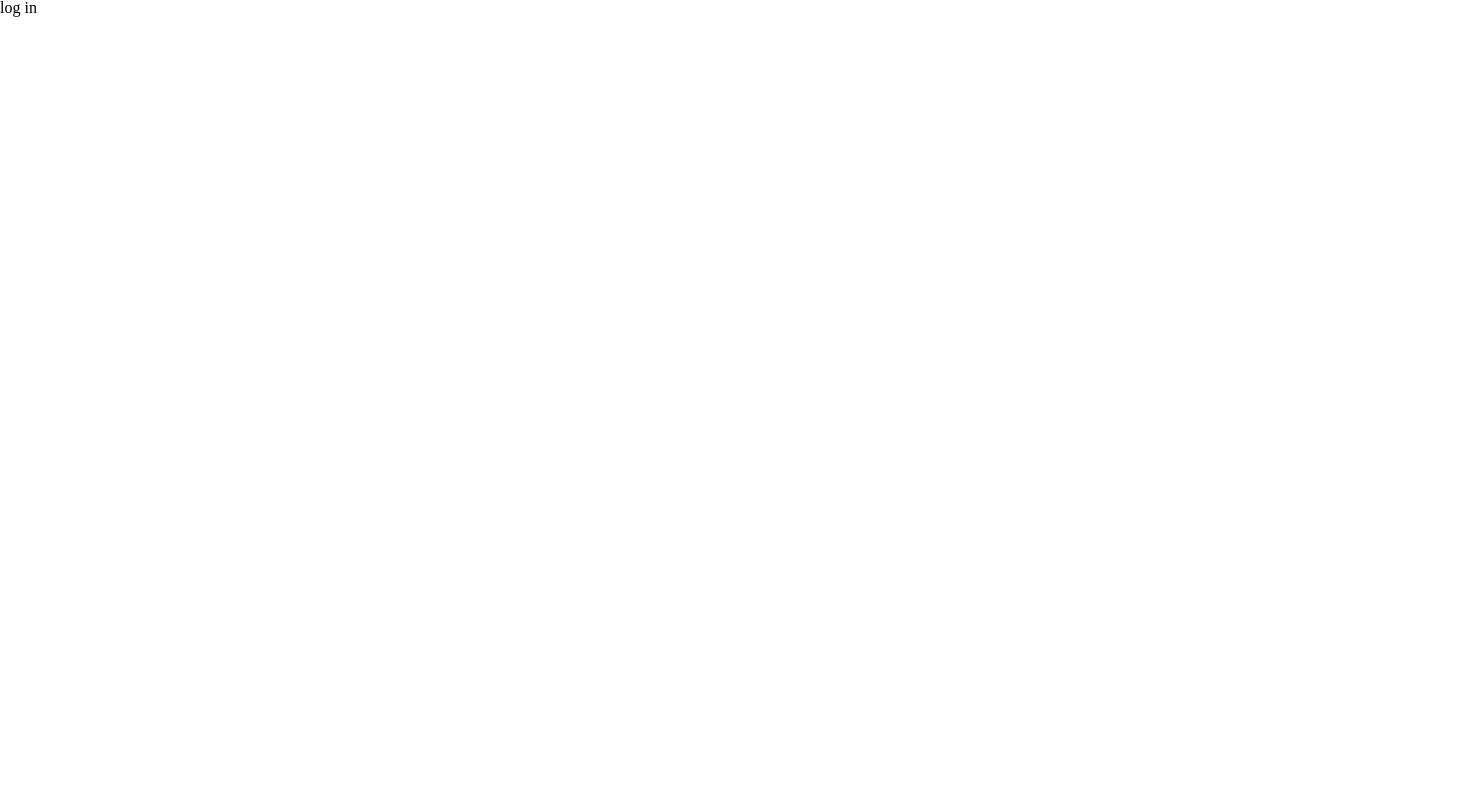
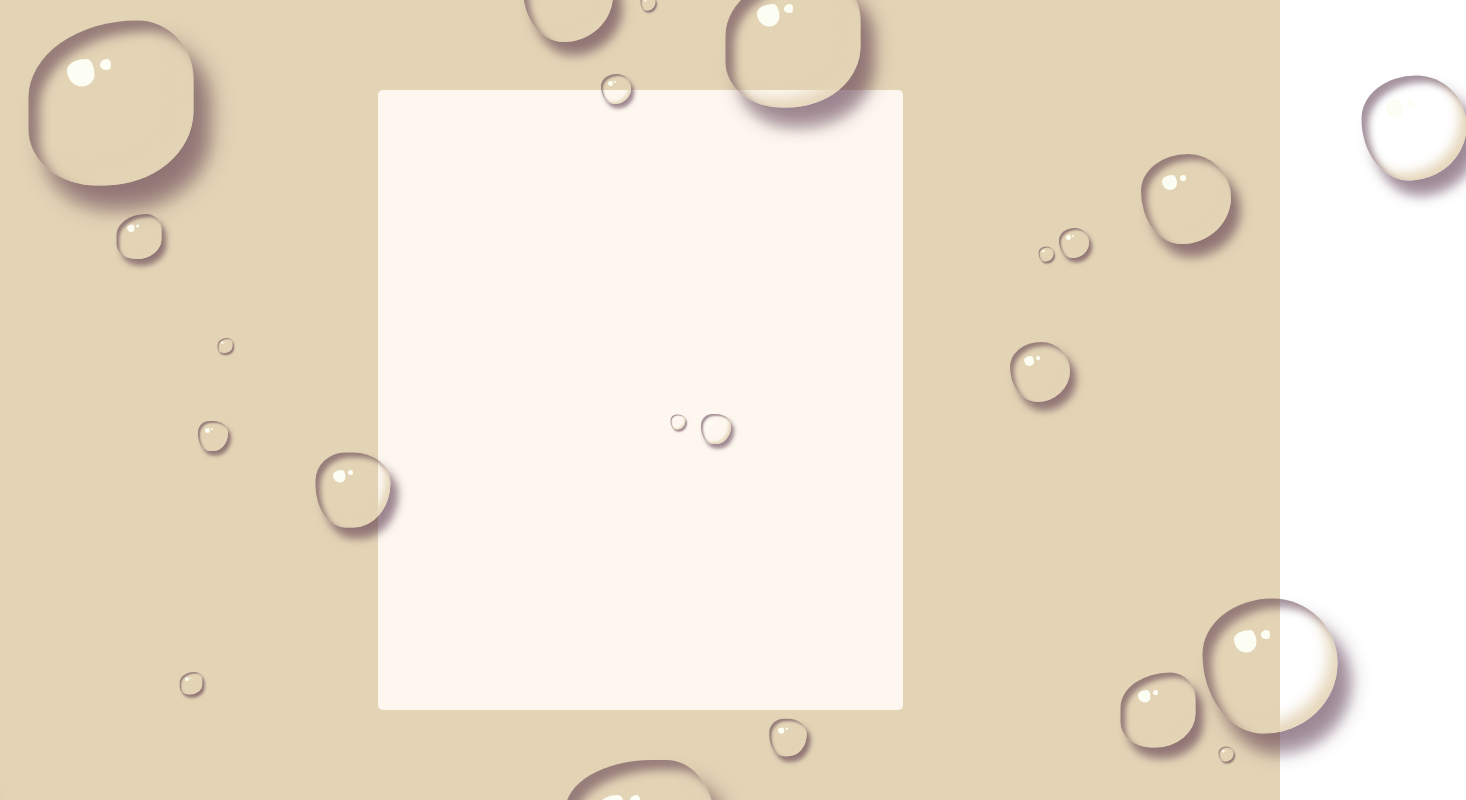
Before and after one commit to devojka-od-papira/agile-hub, a React (Create React App) app: page / in a window 1280 px wide. Shown: the top 800 px of the page, 1466 px wide, since content can reach past the window. Built offline with nearby package versions, Linux system fonts and the light colour scheme; the HTML template or start-up script is replaced by a standard one.

Commit message:
Create water drops animation for log in view

```diff
--- a/src/assets/styles/colors.scss
+++ b/src/assets/styles/colors.scss
@@ -1,6 +1,6 @@
 @use 'sass:list';
 
-$clr-primary: #4E2A40;
+  $clr-primary: #4E2A40;
 $clr-secondary: #876472;
 $clr-accent: #F67673;
 $clr-natural-light: #E3D4B6;
--- /dev/null
+++ b/src/views/login/LogIn.module.scss
@@ -0,0 +1,279 @@
+.wrapper {
+  display: flex;
+  justify-content: center;
+  align-items: center;
+  min-height: 100vh;
+  background-color: #E3D4B6;
+}
+
+.drops {
+  border-radius: 5px;
+  position: relative;
+  display: flex;
+  justify-content: center;
+  align-items: center;
+  background-color: #FDF7EF;
+  width: 525px;
+  height: 620px;
+}
+
+.drop {
+  position: absolute;
+  width: 150px;
+  height: 150px;
+  background-color: transparent;
+  border-radius: 64% 36% 48% 52% / 38% 47% 64% 62% ;
+  box-shadow: inset 10px 10px 10px rgba(78, 42, 64, 0.5),
+               15px 25px 10px rgba(78, 42, 64, 0.1),
+                15px 20px 20px rgba(78, 42, 64, 0.5),
+              inset -10px -10px 15px rgba(227, 212, 182, 0.9);
+  transition: 0.5s ease-in-out;
+}
+.drop:nth-child(1){
+  bottom: -200px;
+}
+
+.drop::before {
+  content: '';
+  position: absolute;
+  top: 35px;
+  left: 35px;
+  background-color:  #fcfdf3;
+  width: 25px;
+  height: 25px;
+  border-radius: 71% 29% 46% 54% / 41% 57% 43% 59% ;
+}
+
+.drop:hover {
+  border-radius: 56% 44% 67% 35% / 63% 44% 66% 35%  ;
+}
+
+.drop::after {
+  content: '';
+  position: absolute;
+  top: 35px;
+  left: 65px;
+  background-color: #fcfdf3;
+  width: 10px;
+  height: 10px;
+  border-radius: 68% 42% 32% 65% / 61% 50% 50% 42%;
+}
+
+.drop:nth-child(2) {
+  left: 0;
+  transform: scale(0.5) translate(-200px, 180px);
+  border-radius: 44% 56% 55% 45% / 42% 45% 67% 64%;
+  &:hover {
+    border-radius: 68% 42% 32% 65% / 61% 57% 47% 42%;
+  }
+}
+
+.drop:nth-child(3) {
+  right: -100px;
+  transform: scale(0.4) translate(280px, -70px);
+  border-radius: 52% 48% 55% 45% / 41% 48% 52% 59%;
+  &:hover {
+    border-radius: 56% 64% 67% 56% / 39% 65% 56% 65%;
+  }
+}
+
+.drop:nth-child(4) {
+  left: -350px;
+  transform: scale(0.3) translate(120px, -545px);
+  border-radius: 82% 42% 67% 51%/58% 44% 56% 42%;
+  &:hover {
+    border-radius: 68% 64% 36% 65% / 38% 62% 39% 62%;
+  }
+}
+
+.drop:nth-child(5) {
+  top: -30px;
+  transform: scale(0.6) translate(-120px, -230px);
+  border-radius: 52% 48% 55% 45% / 41% 48% 52% 59%;
+  &:hover {
+    border-radius:26% 74% 67% 33% / 35% 44% 56% 65% ;
+  }
+}
+
+.drop:nth-child(6) {
+  top: -80px;
+  transform: scale(0.9) translate(170px, -50px);
+  border-radius: 82% 42% 67% 51% / 58% 44% 56% 42%;
+  &:hover {
+    border-radius:56% 64% 67% 56% / 39% 65% 56% 65%;
+  }
+}
+
+.drop:nth-child(7) {
+  left: -430px;
+  transform: scale(1.1) translate(80px, -270px);
+  border-radius: 82% 42% 67% 51% / 58% 44% 56% 42%;
+  &:hover {
+    border-radius:56% 64% 67% 56% / 39% 65% 56% 65%;
+  }
+}
+
+.drop:nth-child(8) {
+  top: 250px;
+  transform: scale(0.2) translate(380px, 70px);
+  border-radius: 44% 56% 55% 45% / 42% 45% 67% 64%;
+  &:hover {
+    border-radius: 68% 42% 32% 65% / 61% 57% 47% 42%;
+  }
+}
+
+.drop:nth-child(9) {
+  top: 250px;
+  transform: scale(0.1) translate(380px, 70px);
+  border-radius: 44% 56% 55% 45% / 42% 45% 67% 64%;
+  &:hover {
+    border-radius: 68% 42% 32% 65% / 61% 57% 47% 42%;
+  }
+}
+
+.drop:nth-child(10) {
+  bottom: -80px;
+  right: 60px;
+  transform: scale(0.25) translate(80px, 90px);
+  border-radius: 44% 56% 55% 45% / 42% 45% 67% 64%;
+  &:hover {
+    border-radius: 68% 42% 32% 65% / 61% 57% 47% 42%;
+  }
+}
+
+.drop:nth-child(11) {
+  top: -170px;
+  transform: scale(0.1) translate(80px, 80px);
+  border-radius: 44% 56% 55% 45% / 42% 45% 67% 64%;
+  &:hover {
+    border-radius: 68% 42% 32% 65% / 61% 57% 47% 42%;
+  }
+}
+
+.drop:nth-child(12) {
+  left: -200px;
+  transform: scale(0.2) translate(-200px, 180px);
+  border-radius: 44% 56% 55% 45%/42% 45% 67% 64%;
+  &:hover {
+    border-radius: 68% 42% 32% 65% / 61% 57% 47% 42%;
+  }
+}
+
+.drop:nth-child(13) {
+  right: -190px;
+  top: 100px;
+  transform: scale(0.6) translate(280px, -110px);
+  border-radius: 52% 48% 55% 45% / 41% 48% 52% 59%;
+  &:hover {
+    border-radius: 56% 64% 67% 56% / 39% 65% 56% 65%;
+  }
+}
+
+.drop:nth-child(14) {
+  right: -190px;
+  top: 100px;
+  transform: scale(0.1) translate(280px, -110px);
+  border-radius: 52% 48% 55% 45% / 41% 48% 52% 59%;
+  &:hover {
+    border-radius: 56% 64% 67% 56% / 39% 65% 56% 65%;
+  }
+}
+
+.drop:nth-child(15) {
+  left: -240px;
+  transform: scale(0.1) translate(120px, -545px);
+  border-radius: 82% 42% 67% 51%/58% 44% 56% 42%;
+  &:hover {
+    border-radius: 68% 64% 36% 65% / 38% 62% 39% 62%;
+  }
+}
+
+.drop:nth-child(16) {
+  left: -280px;
+  top: 600px;
+  transform: scale(0.15) translate(120px, -545px);
+  border-radius: 82% 42% 67% 51%/58% 44% 56% 42%;
+  &:hover {
+    border-radius: 68% 64% 36% 65% / 38% 62% 39% 62%;
+  }
+}
+
+.drop:nth-child(17) {
+  top: -30px;
+  transform: scale(0.2) translate(-120px, -230px);
+  border-radius: 52% 48% 55% 45% / 41% 48% 52% 59%;
+  &:hover {
+    border-radius:26% 74% 67% 33% / 35% 44% 56% 65% ;
+  }
+}
+
+.drop:nth-child(18) {
+  right: -190px;
+  top: 100px;
+  transform: scale(0.2) translate(280px, -110px);
+  border-radius: 52% 48% 55% 45% / 41% 48% 52% 59%;
+  &:hover {
+    border-radius: 56% 64% 67% 56% / 39% 65% 56% 65%;
+  }
+}
+
+.drop:nth-child(19) {
+  right: -190px;
+  top: 600px;
+  transform: scale(0.9) translate(280px, -110px);
+  border-radius: 52% 48% 55% 45%/41% 48% 52% 59%;
+  &:hover {
+    border-radius: 56% 64% 67% 56% / 39% 65% 56% 65%;
+  }
+}
+
+.drop:nth-child(20) {
+  right: -190px;
+  top: 600px;
+  transform: scale(0.5) translate(280px, -110px);
+  border-radius: 82% 42% 67% 51%/58% 44% 56% 42%;
+  &:hover {
+    border-radius: 56% 64% 67% 56% / 39% 65% 56% 65%;
+  }
+}
+
+
+.drop:nth-child(21) {
+  right: -370px;
+  top: 600px;
+  transform: scale(0.1) translate(280px, -110px);
+  border-radius: 52% 48% 55% 45%/41% 48% 52% 59%;
+  &:hover {
+    border-radius: 56% 64% 67% 56% / 39% 65% 56% 65%;
+  }
+}
+
+.drop:nth-child(22) {
+  right: -250px;
+  top: 40px;
+  transform: scale(0.7) translate(480px, -110px);
+  border-radius: 52% 48% 55% 45% / 41% 48% 52% 59%;
+  &:hover {
+    border-radius: 56% 64% 67% 56% / 39% 65% 56% 65%;
+  }
+}
+
+.drop:nth-child(23) {
+  top: 550px;
+  left: -570px;
+  transform: scale(0.1) translate(120px, -545px);
+  border-radius: 52% 48% 52% 48% / 48% 69% 31% 52%;
+  &:hover {
+    border-radius: 68% 64% 36% 65% / 38% 62% 39% 62%;
+  }
+}
+
+.drop:nth-child(24) {
+  top: 550px;
+  left: -570px;
+  transform: scale(1.3) translate(-20px, 50px);
+  border-radius: 52% 48% 55% 45%/41% 48% 52% 59%;
+  &:hover {
+    border-radius:26% 74% 67% 33% / 35% 44% 56% 65% ;
+  }
+}
--- a/src/views/login/index.tsx
+++ b/src/views/login/index.tsx
@@ -1,8 +1,35 @@
 import React from 'react'
+
+import styles from './LogIn.module.scss'
 const Login = () => {
   return (
-        <div>
-         log in
+        <div className={styles.wrapper}>
+            <div className={styles.drops}>
+                <div className={styles.drop}></div>
+                <div className={styles.drop}></div>
+                <div className={styles.drop}></div>
+                <div className={styles.drop}></div>
+                <div className={styles.drop}></div>
+                <div className={styles.drop}></div>
+                <div className={styles.drop}></div>
+                <div className={styles.drop}></div>
+                <div className={styles.drop}></div>
+                <div className={styles.drop}></div>
+                <div className={styles.drop}></div>
+                <div className={styles.drop}></div>
+                <div className={styles.drop}></div>
+                <div className={styles.drop}></div>
+                <div className={styles.drop}></div>
+                <div className={styles.drop}></div>
+                <div className={styles.drop}></div>
+                <div className={styles.drop}></div>
+                <div className={styles.drop}></div>
+                <div className={styles.drop}></div>
+                <div className={styles.drop}></div>
+                <div className={styles.drop}></div>
+                <div className={styles.drop}></div>
+                <div className={styles.drop}></div>
+            </div>
         </div>
   )
 }
```
